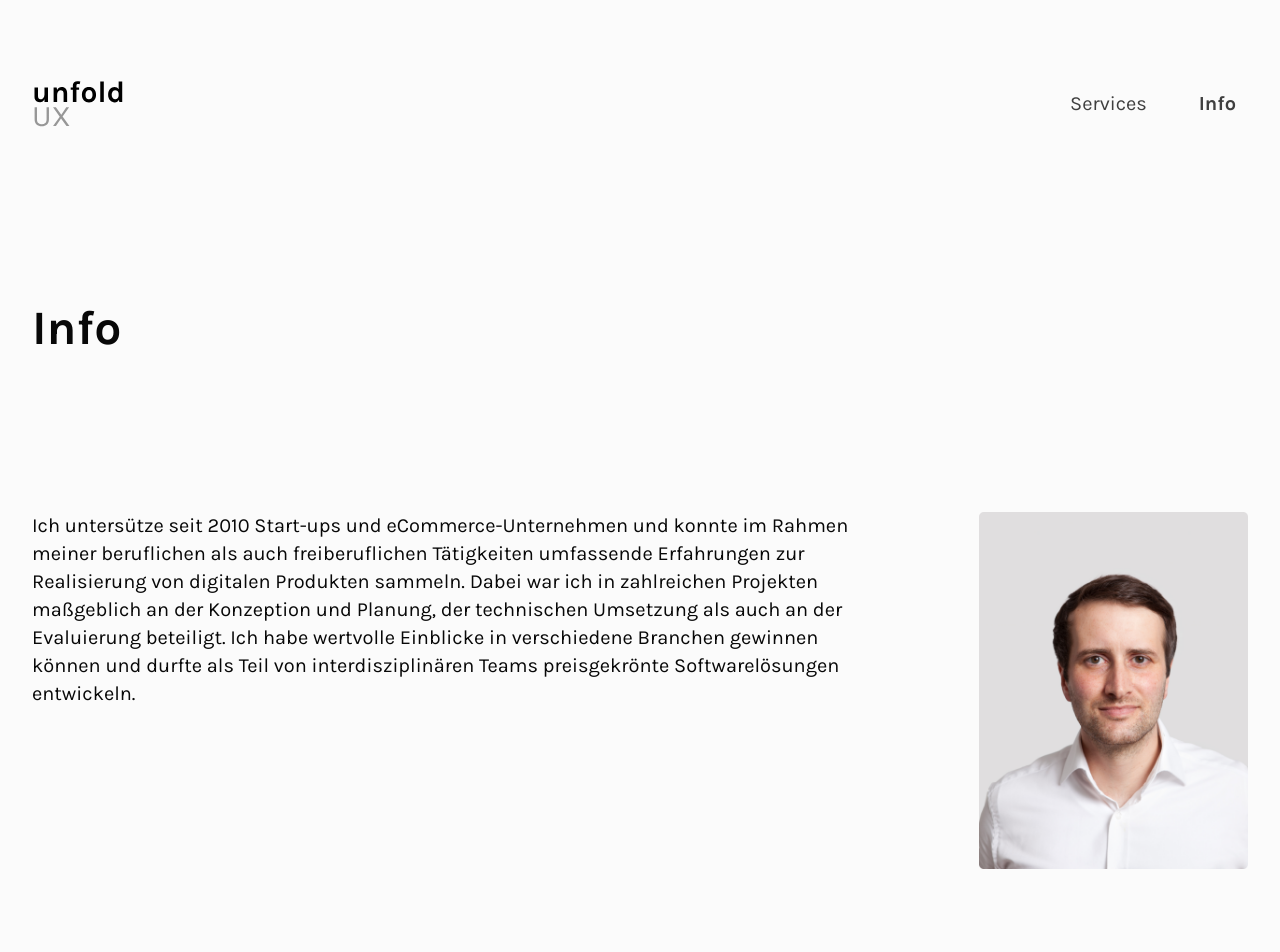
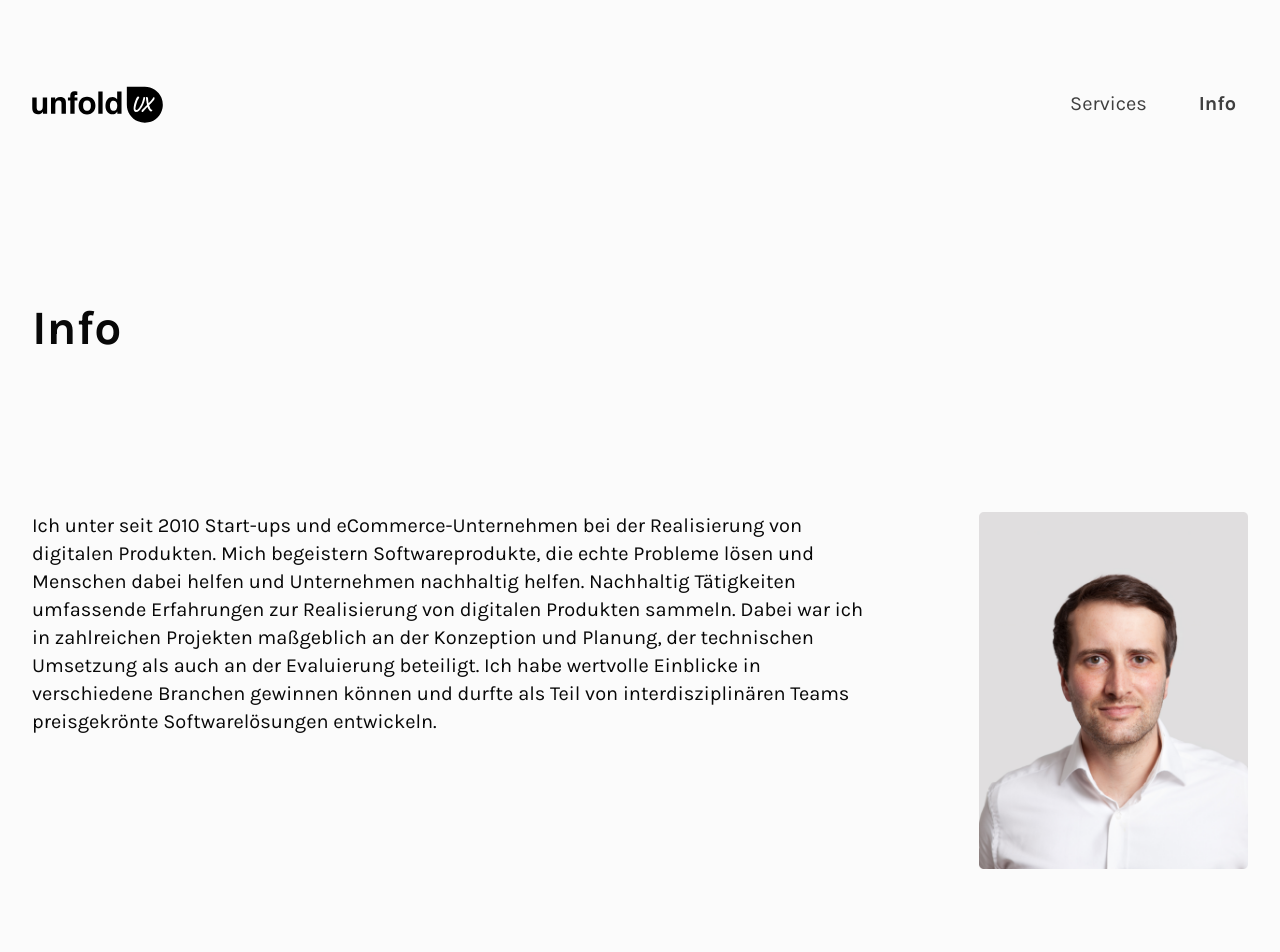
Before and after one commit to Arcade1080/unfoldux, a Next.js app: page /info in a window 1280 px wide. Shown: the top 952 px of the page. Built offline with nearby package versions, Linux system fonts and the light colour scheme.

Commit message:
updated logo

```diff
--- a/components/Logo.tsx
+++ b/components/Logo.tsx
@@ -14,9 +14,9 @@ export const Logo: FunctionComponent<LogoProps> = ({ light }) => {
       <div className="cursor-pointer flex items-center">
         <Image
           src={logoPath}
-          alt="Unfold UX - UX Design"
-          width={94}
-          height={59}
+          alt="Unfold UX - UX/UI Design"
+          width={132}
+          height={38}
         />
       </div>
     </Link>
--- a/pages/info.tsx
+++ b/pages/info.tsx
@@ -7,14 +7,16 @@ export default function Info() {
     <Page title="Info">
       <div className="flex mb-12 md:mb-16 flex-col-reverse  md:flex-row md:gap-24">
         <p className="copy content-block ">
-          Ich untersütze seit 2010 Start-ups und eCommerce-Unternehmen und
-          konnte im Rahmen meiner beruflichen als auch freiberuflichen
-          Tätigkeiten umfassende Erfahrungen zur Realisierung von digitalen
-          Produkten sammeln. Dabei war ich in zahlreichen Projekten maßgeblich
-          an der Konzeption und Planung, der technischen Umsetzung als auch an
-          der Evaluierung beteiligt. Ich habe wertvolle Einblicke in
-          verschiedene Branchen gewinnen können und durfte als Teil von
-          interdisziplinären Teams preisgekrönte Softwarelösungen entwickeln.
+          Ich unter seit 2010 Start-ups und eCommerce-Unternehmen bei der
+          Realisierung von digitalen Produkten. Mich begeistern
+          Softwareprodukte, die echte Probleme lösen und Menschen dabei helfen
+          und Unternehmen nachhaltig helfen. Nachhaltig Tätigkeiten umfassende
+          Erfahrungen zur Realisierung von digitalen Produkten sammeln. Dabei
+          war ich in zahlreichen Projekten maßgeblich an der Konzeption und
+          Planung, der technischen Umsetzung als auch an der Evaluierung
+          beteiligt. Ich habe wertvolle Einblicke in verschiedene Branchen
+          gewinnen können und durfte als Teil von interdisziplinären Teams
+          preisgekrönte Softwarelösungen entwickeln.
         </p>
         <div className="w-40 md:w-auto mb-4">
           <Image src="/profile_pic.png" width={288} height={382} priority />
```
Also changed, not shown: public/unfoldux_logo.svg, public/unfoldux_logo_light.svg.
